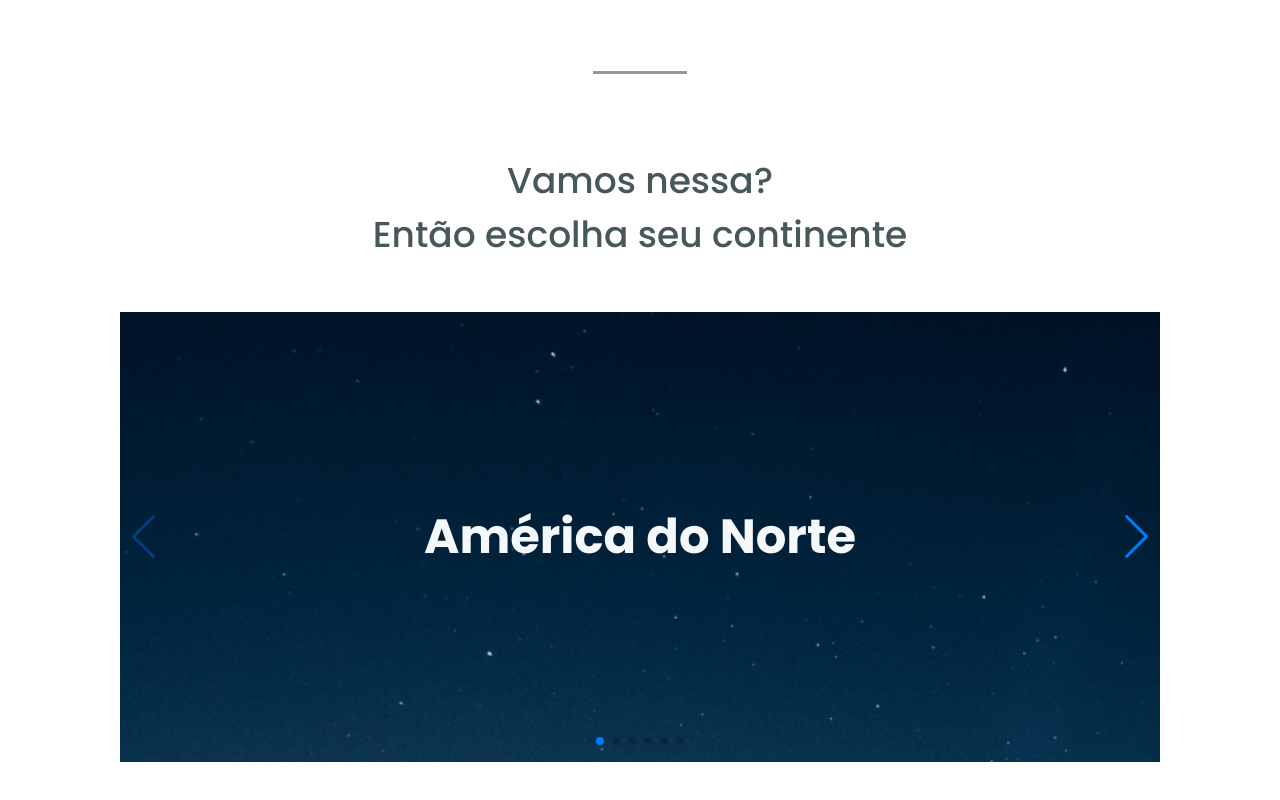
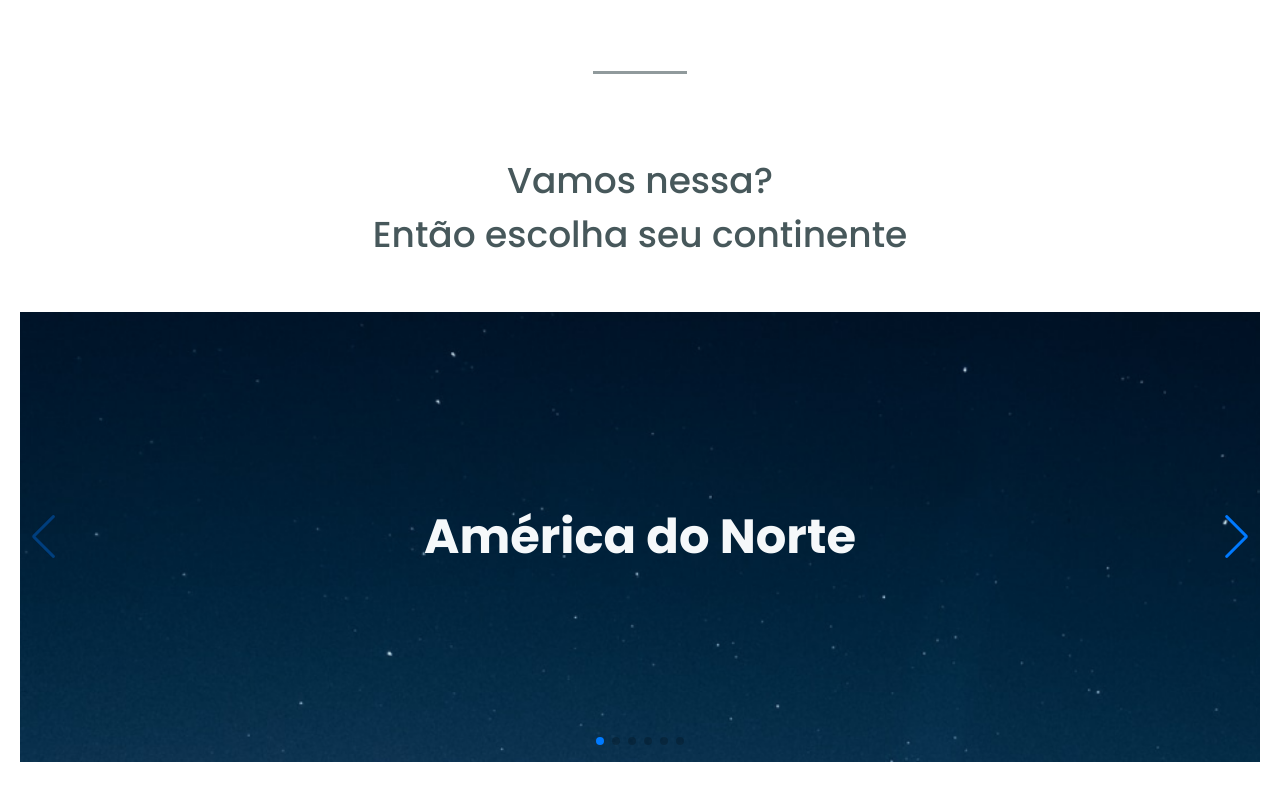
Before and after one commit to felixstenian/worldtrip, a Next.js app: page / in a window 1280 px wide. Shown: the part 725-1525 px from the top of the page. Built offline with nearby package versions, Linux system fonts and the light colour scheme.

Commit message:
adjusting width

```diff
--- a/src/pages/index.tsx
+++ b/src/pages/index.tsx
@@ -94,7 +94,7 @@ export default function Home() {
       </Flex>
 
       <Flex align='center' justify='center' py={50}>
-        <Box maxWidth='1040' w='100%'>
+        <Box maxWidth='1240' w='100%'>
           <Carousel />
         </Box>
       </Flex>
```
